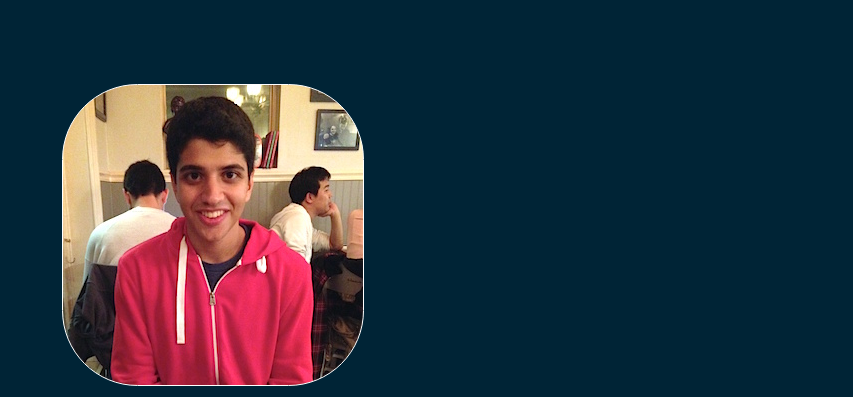
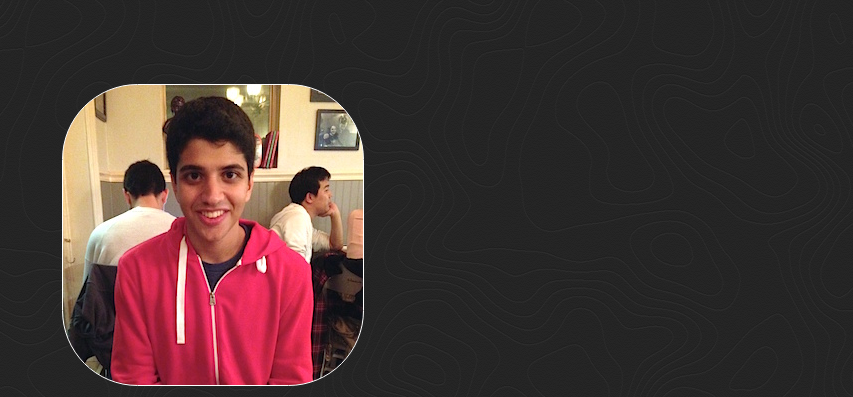
Before and after one commit to vahidfazelrezai/vahidfazelrezai.github.io, a plain HTML site: page index.html in a window 1280 px wide. Shown: the top 397 px of the page, without its empty margins (427-1280 px from the left). Drawn offline with Linux system fonts and the light colour scheme.

Commit message:
update background and resume

```diff
--- a/index.css
+++ b/index.css
@@ -26,7 +26,9 @@ body {
     overflow-x: hidden;
     text-align: center;
     color: #fff;
-    background: #002436;
+    /* Background pattern from subtlepatterns.com */
+    background-image: url(background.png);
+    /*background: #002436;*/
 }
 
 /* desktop */
```
Also changed, not shown: background.png (added), 1 other file.
